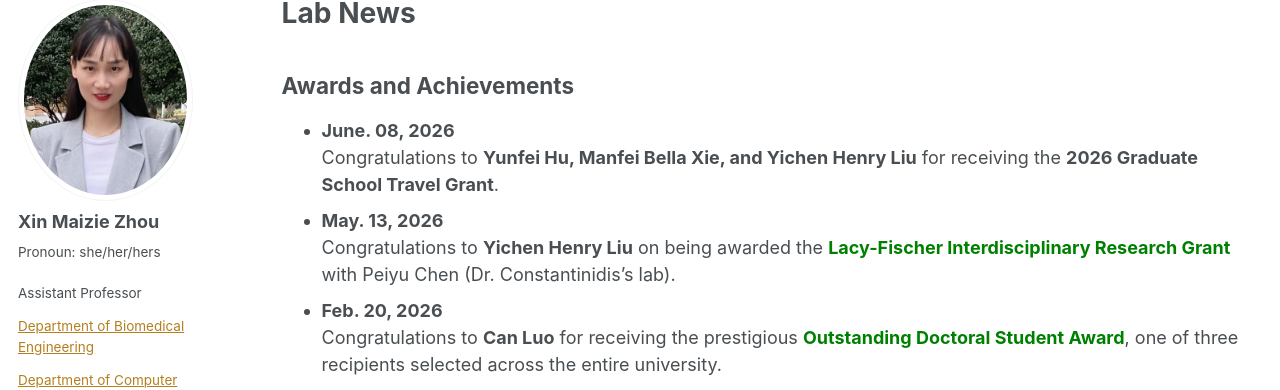
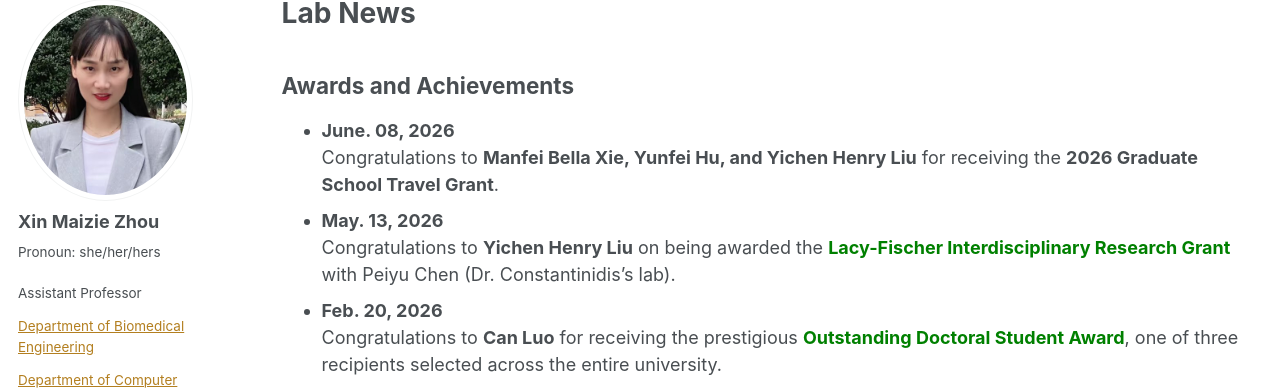
Before and after one commit to maiziezhoulab/Maiziezhoulab.github.io, a Jekyll site: the page built from _pages/LabNews.md, in a window 1280 px wide and 900 px high. Shown: the part 119-509 px from the top of the window. Built offline with Jekyll 4.4.1, drawn with Linux system fonts in a browser that asks for light colours; some web fonts are replaced.

Commit message:
Update LabNews.md

```diff
--- a/_pages/LabNews.md
+++ b/_pages/LabNews.md
@@ -7,7 +7,7 @@ author_profile: true
 
 ## Awards and Achievements
 - **June. 08, 2026**
-  Congratulations to **Yunfei Hu, Manfei Bella Xie, and Yichen Henry Liu** for receiving the **2026 Graduate School Travel Grant**.
+  Congratulations to **Manfei Bella Xie, Yunfei Hu, and Yichen Henry Liu** for receiving the **2026 Graduate School Travel Grant**.
 - **May. 13, 2026**
   Congratulations to **Yichen Henry Liu** on being awarded the <span style="color:green;"><strong> Lacy-Fischer Interdisciplinary Research Grant</strong></span> with Peiyu Chen (Dr. Constantinidis's lab).
 - **Feb. 20, 2026**
```
